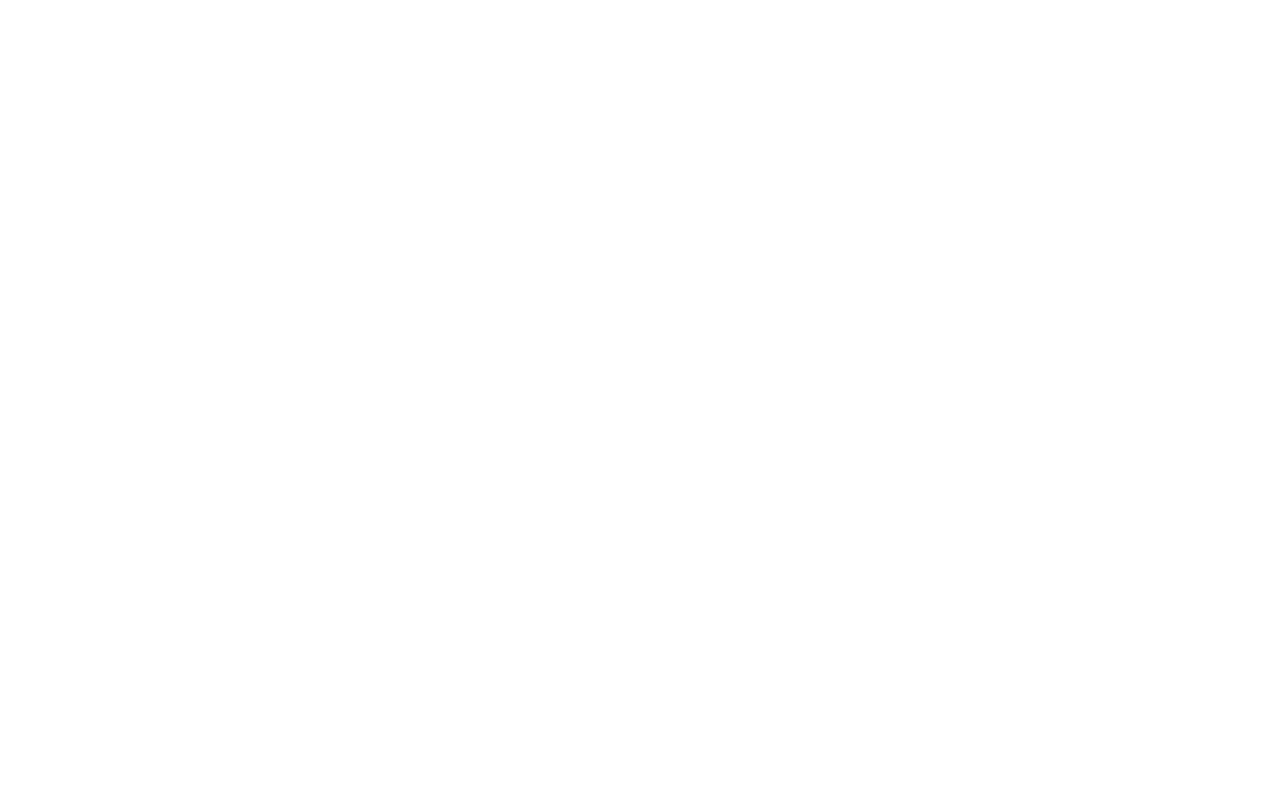
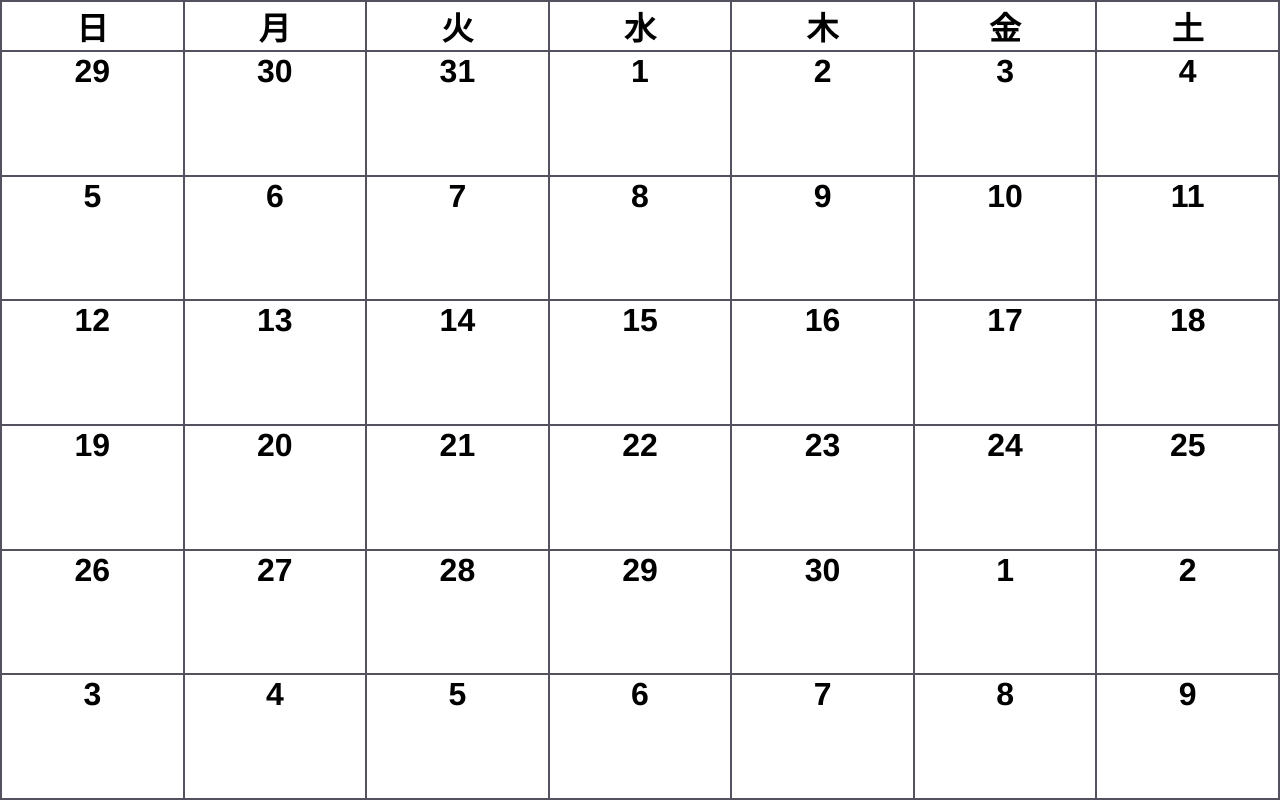
Before and after one commit to nanagami1369/simple-calendar, a Vue app: page / in a window 1280 px wide. Built offline with nearby package versions, Linux system fonts and the light colour scheme.

Commit message:
カレンダを表示できるようにした

```diff
--- a/src/App.vue
+++ b/src/App.vue
@@ -1,7 +1,79 @@
-<script setup lang="ts"></script>
+<script setup lang="ts">
+const calendar = new Array<number>(42);
+let calendarIndex = 0;
+const prevLastDate = new Date();
+prevLastDate.setDate(0);
+const prevLastDayOfWeek = prevLastDate.getDay();
+// 先月
+for (let index = prevLastDayOfWeek; index >= 0; index--) {
+  calendar[calendarIndex] = prevLastDate.getDate() - index;
+  calendarIndex++;
+}
+
+// 今月
+const currentLastDate = new Date();
+currentLastDate.setMonth(currentLastDate.getMonth() + 1);
+currentLastDate.setDate(0);
+for (let index = 1; index <= currentLastDate.getDate(); index++) {
+  calendar[calendarIndex] = index;
+  calendarIndex++;
+}
+// 来月
+const remainingDate = calendar.length - calendarIndex;
+for (let index = 1; index <= remainingDate; index++) {
+  calendar[calendarIndex] = index;
+  calendarIndex++;
+}
+console.log(calendar);
+</script>
 
 <template>
-  <main></main>
+  <main>
+    <table>
+      <thead class="day-of-week">
+        <tr>
+          <td>日</td>
+          <td>月</td>
+          <td>火</td>
+          <td>水</td>
+          <td>木</td>
+          <td>金</td>
+          <td>土</td>
+        </tr>
+      </thead>
+      <tbody>
+        <tr v-for="y in 6" :key="y">
+          <td v-for="x in 7" :key="x" class="calendar-cell">
+            {{ calendar[x + 7 * y - 8] }}
+          </td>
+        </tr>
+      </tbody>
+    </table>
+  </main>
 </template>
 
-<style></style>
+<style lang="scss">
+main {
+  height: 100%;
+  table {
+    width: 100%;
+    height: 100%;
+    padding: 0px;
+    border-collapse: collapse;
+  }
+
+  td {
+    text-align: center;
+    vertical-align: top;
+    font-weight: bold;
+    font-size: 2em;
+    border: solid 2px #535360;
+  }
+
+  thead.day-of-week {
+    tr {
+      height: 20px;
+    }
+  }
+}
+</style>
```
